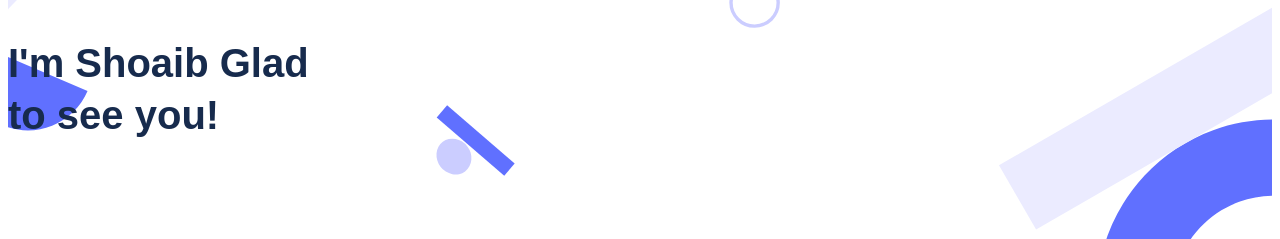
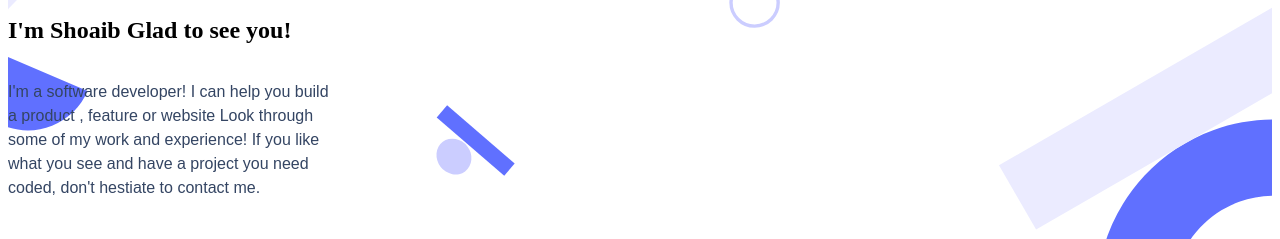
Before and after one commit to shobeee/Portfolio-setup-and-mobile-first, a website: page index.html in a window 1280 px wide. Shown: the part 51-290 px from the top of the page. Drawn offline with Linux system fonts and the light colour scheme.

Commit message:
second commit

```diff
--- a/index.html
+++ b/index.html
@@ -10,13 +10,13 @@
 <body>
     <section class = "top">
 
-        <div class="head">
+        <header class="head">
            <img src="Logo.svg" class="logo">
             <img src="Union.svg" class="union">
-</div>
+        </header>
 <div class="paragraph">
-    <p class="intro">I'm Shoaib
-        Glad to see you!</p>
+    <h1 class="intro">I'm Shoaib
+        Glad to see you!</h1>
         <p class="detail">I'm a software developer! I can help you build a product , feature or website Look through some of my work and experience! If you like what you see and have a project you need coded, don't hestiate to contact me.</p></div>
         <img src="Connect.svg" class="Connect">
         <ul class="nav">
--- a/styles.css
+++ b/styles.css
@@ -18,9 +18,10 @@ section {
   flex-direction: column;
   justify-content: center;
   align-items: flex-start;
+
 }
 
-.intro {
+.h1 {
 
   width: 327px;
   height: 150px;
```
